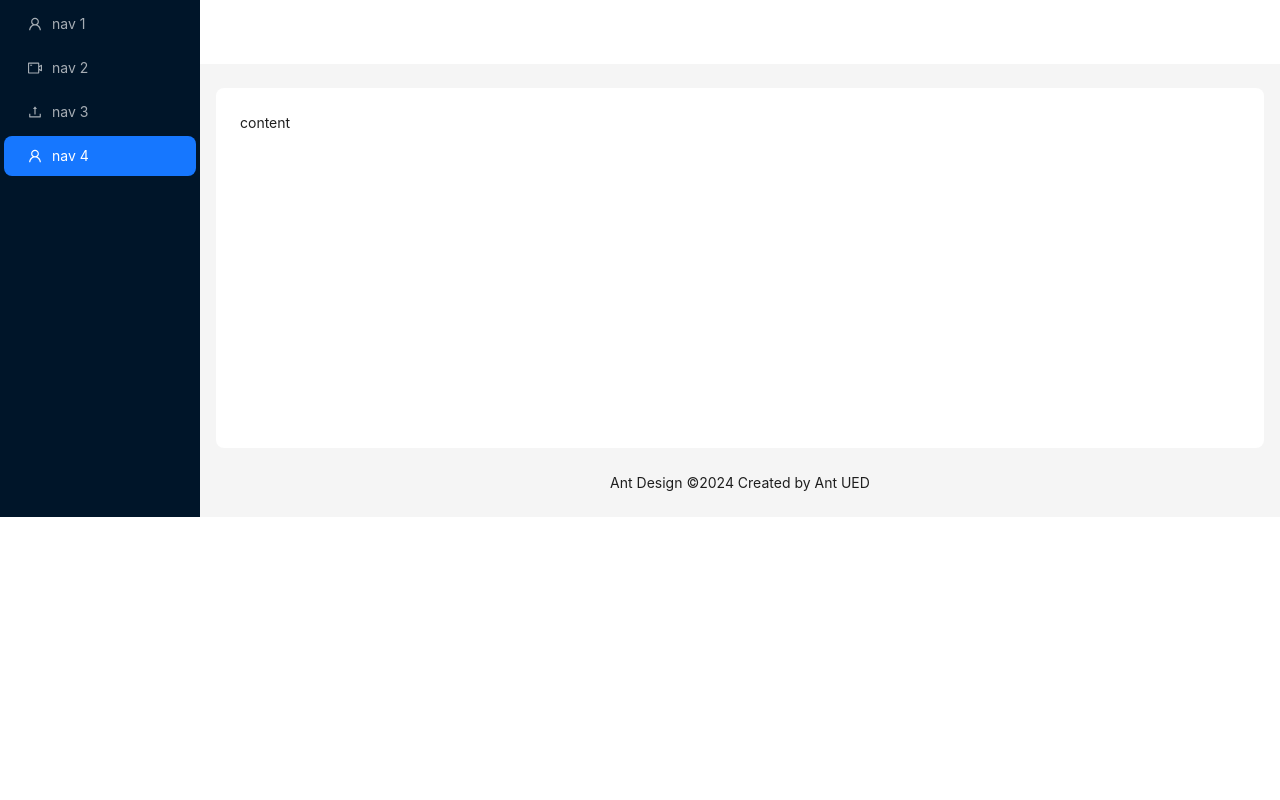
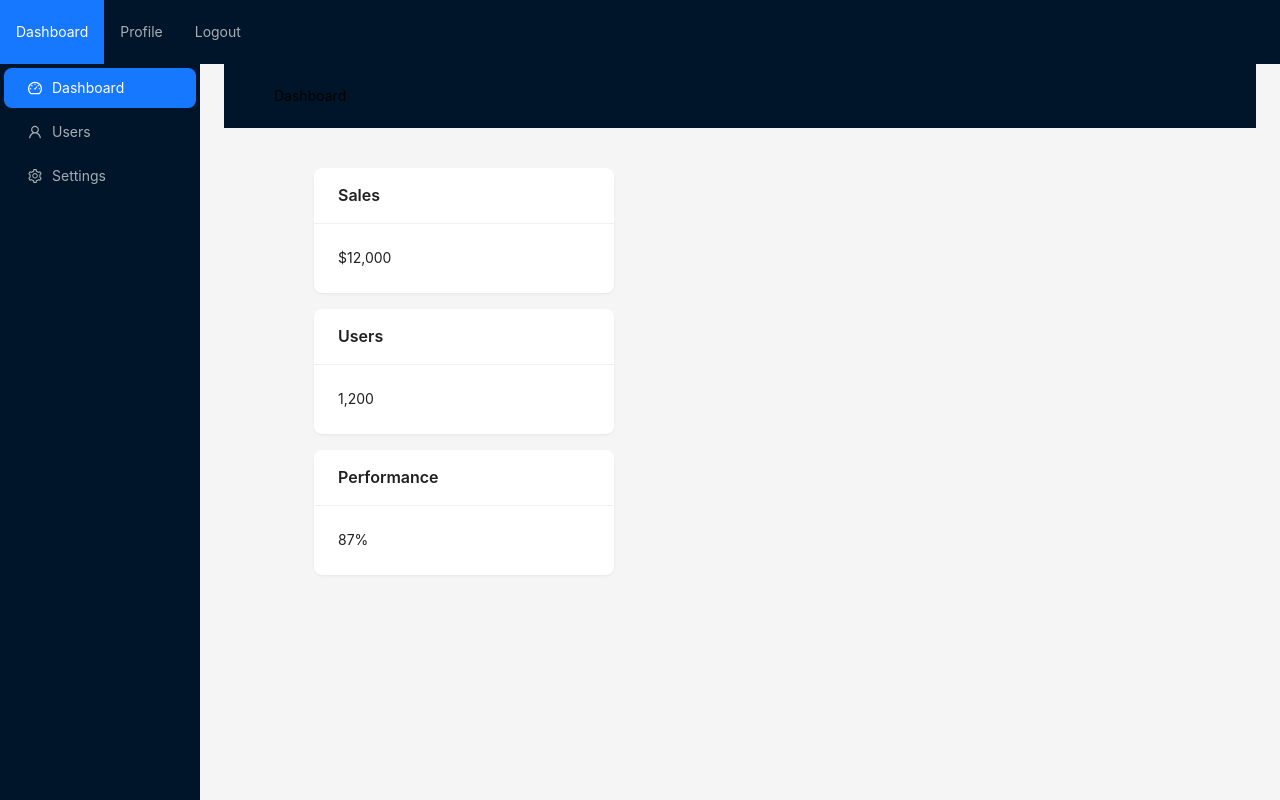
Before and after one commit to IT-group-FACEF/Hackthon-Front, a React (Vite) app: page /dashboard in a window 1280 px wide. Built offline with nearby package versions, Linux system fonts and the light colour scheme.

Commit message:
Começando o dashboard

```diff
--- /dev/null
+++ b/src/components/Card.jsx
@@ -0,0 +1,12 @@
+import React from 'react';
+import { Card } from 'antd';
+
+const DashboardCard = ({ title, value }) => {
+  return (
+    <Card title={title} bordered={false} style={{ width: 300, margin: '16px' }}>
+      <p>{value}</p>
+    </Card>
+  );
+};
+
+export default DashboardCard;
--- /dev/null
+++ b/src/components/Content.jsx
@@ -0,0 +1,23 @@
+import React from 'react';
+import { Layout } from 'antd';
+import Card from './Card';
+
+const { Content } = Layout;
+
+const DashboardContent = () => {
+  return (
+    <Content
+      style={{
+        padding: '0 50px',
+      }}
+    >
+      <div className="site-layout-content" style={{ padding: 24, minHeight: 380 }}>
+        <Card title="Sales" value="$12,000" />
+        <Card title="Users" value="1,200" />
+        <Card title="Performance" value="87%" />
+      </div>
+    </Content>
+  );
+};
+
+export default DashboardContent;
--- /dev/null
+++ b/src/components/Header.jsx
@@ -0,0 +1,13 @@
+import React from "react";
+import { Layout } from "antd"; // Importa Layout
+const { Header } = Layout; // Extrai Header de Layout
+
+const CustomHeader = () => {
+  return (
+    <Header className="bg-[#f5f5f5]">
+      <h1>Dashboard</h1>
+    </Header>
+  );
+};
+
+export default CustomHeader;
--- a/src/components/Navbar.jsx
+++ b/src/components/Navbar.jsx
@@ -0,0 +1,18 @@
+import React from 'react';
+import { Layout, Menu } from 'antd';
+
+const { Header } = Layout;
+
+const Navbar = () => {
+  return (
+    <Header className="site-layout-background" style={{ padding: 0 }}>
+      <Menu theme="dark" mode="horizontal" defaultSelectedKeys={['1']}>
+        <Menu.Item key="1">Dashboard</Menu.Item>
+        <Menu.Item key="2">Profile</Menu.Item>
+        <Menu.Item key="3">Logout</Menu.Item>
+      </Menu>
+    </Header>
+  );
+};
+
+export default Navbar;
--- /dev/null
+++ b/src/components/Sidebar.jsx
@@ -0,0 +1,44 @@
+import React from "react";
+import { Layout, Menu } from "antd";
+import {
+  DashboardOutlined,
+  UserOutlined,
+  SettingOutlined,
+} from "@ant-design/icons";
+
+const { Sider } = Layout;
+
+const Sidebar = () => {
+  return (
+    <Sider
+      breakpoint="lg"
+      collapsedWidth="0"
+      onBreakpoint={(broken) => {
+        console.log(broken);
+      }}
+      onCollapse={(collapsed, type) => {
+        console.log(collapsed, type);
+      }}
+      className="site-layout-background"
+    >
+      <Menu
+        theme="dark"
+        mode="inline"
+        defaultSelectedKeys={["1"]}
+        style={{ height: "100%", borderRight: 0 }}
+      >
+        <Menu.Item key="1" icon={<DashboardOutlined />}>
+          Dashboard
+        </Menu.Item>
+        <Menu.Item key="2" icon={<UserOutlined />}>
+          Users
+        </Menu.Item>
+        <Menu.Item key="3" icon={<SettingOutlined />}>
+          Settings
+        </Menu.Item>
+      </Menu>
+    </Sider>
+  );
+};
+
+export default Sidebar;
--- a/src/pages/interfaces/Dashboard.jsx
+++ b/src/pages/interfaces/Dashboard.jsx
@@ -1,65 +1,23 @@
-import React from 'react';
-import { UploadOutlined, UserOutlined, VideoCameraOutlined } from '@ant-design/icons';
-import { Layout, Menu, theme } from 'antd';
-const { Header, Content, Footer, Sider } = Layout;
-const items = [UserOutlined, VideoCameraOutlined, UploadOutlined, UserOutlined].map(
-  (icon, index) => ({
-    key: String(index + 1),
-    icon: React.createElement(icon),
-    label: `nav ${index + 1}`,
-  }),
-);
-const App = () => {
-  const {
-    token: { colorBgContainer, borderRadiusLG },
-  } = theme.useToken();
+import React from "react";
+import { Layout } from "antd";
+import Navbar from "../../components/Navbar";
+import Sidebar from "../../components/Sidebar";
+import DashboardHeader from "../../components/Header";
+import Content from "../../components/Content";
+
+const Dashboard = () => {
   return (
-    <Layout>
-      <Sider
-        breakpoint="lg"
-        collapsedWidth="0"
-        onBreakpoint={(broken) => {
-          console.log(broken);
-        }}
-        onCollapse={(collapsed, type) => {
-          console.log(collapsed, type);
-        }}
-      >
-        <div className={"demo-logo-vertical"} />
-        <Menu theme="dark" mode="inline" defaultSelectedKeys={['4']} items={items} />
-      </Sider>
+    <Layout style={{ minHeight: "100vh" }}>
+      <Navbar />
       <Layout>
-        <Header
-          style={{
-            padding: 0,
-            background: colorBgContainer,
-          }}
-        />
-        <Content
-          style={{
-            margin: '24px 16px 0',
-          }}
-        >
-          <div
-            style={{
-              padding: 24,
-              minHeight: 360,
-              background: colorBgContainer,
-              borderRadius: borderRadiusLG,
-            }}
-          >
-            content
-          </div>
-        </Content>
-        <Footer
-          style={{
-            textAlign: 'center',
-          }}
-        >
-          Ant Design ©{new Date().getFullYear()} Created by Ant UED
-        </Footer>
+        <Sidebar />
+        <Layout style={{ padding: "0 24px 24px" }}>
+          <DashboardHeader />
+          <Content />
+        </Layout>
       </Layout>
     </Layout>
   );
 };
-export default App;
+
+export default Dashboard;
```
